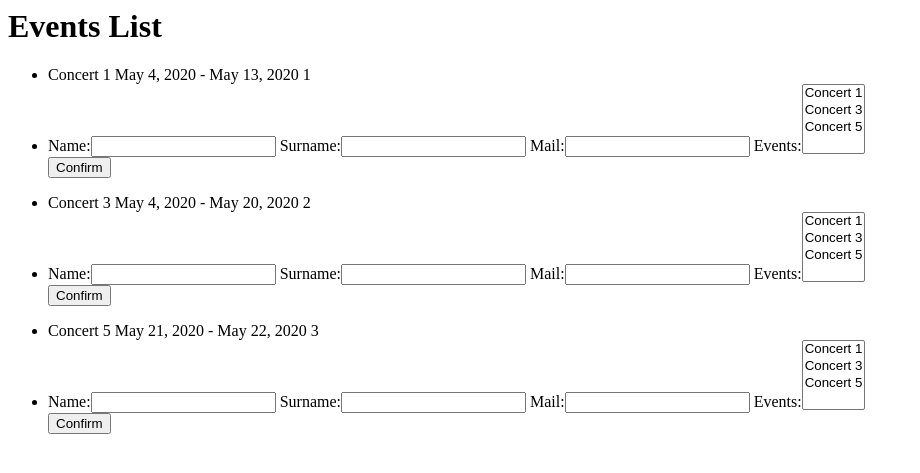
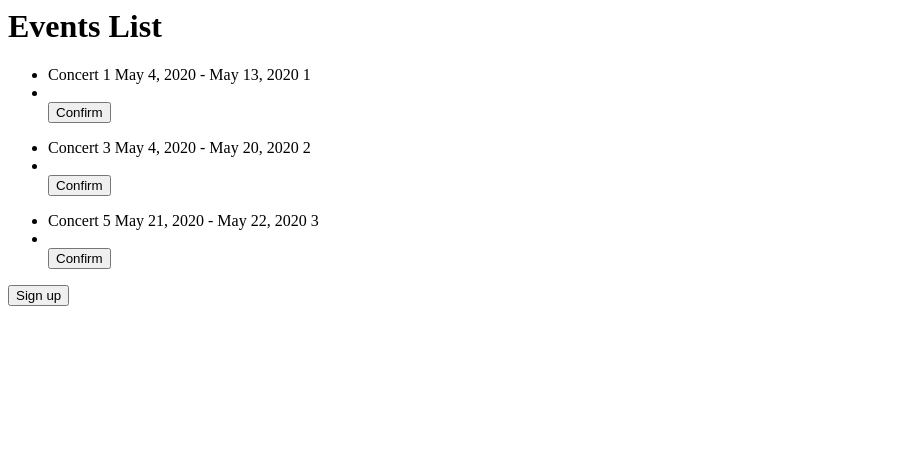
Before and after one commit to faci2000/magicevent, a Django app: template events/templates/events/events_list.html in a window 1280 px wide. Shown: the top 473 px of the page, without its empty margins (0-920 px from the left). Run offline with Django 3.2, Linux system fonts and the light colour scheme; the template is opened without the code that fills it: values that come from a table or form of the project are taken from there, others are empty; data comes from the database, SQL or seed files in the repository.

Commit message:
third commit

```diff
--- a/events/forms.py
+++ b/events/forms.py
@@ -11,10 +11,18 @@
 
 regex = '^\w+([\.-]?\w+)*@\w+([\.-]?\w+)*(\.\w{2,3})+$'
 
+class ResignForm(ModelForm):
+    class Meta:
+        model = Client
+        fields = ['id',]
+
+
 class EventForm(ModelForm):
     class Meta:
         model = Event
         fields =['title','start_date','end_date','thumbnail',]
+
+
 
 
 class ClientForm(ModelForm):
--- a/events/templates/events/events_list.html
+++ b/events/templates/events/events_list.html
@@ -24,6 +24,10 @@
       </li>
     {% endfor %}
   </ul>
+  <form action="resign/" method="delet">
+    {{form}}
+    <input type="submit" value="Sign up">
+  </form>
   {% else %}
     <p>There are no events.</p>
   {% endif %}
--- a/events/views.py
+++ b/events/views.py
@@ -2,7 +2,7 @@
 
 from .models import Event
 from .serializers import EventSerializer,ClientSerializer
-from .forms import ClientForm
+from .forms import ClientForm,ResignForm
 
 from django.shortcuts import render
 from django.views.generic.list import ListView
@@ -18,7 +18,8 @@
 class EventsListView(APIView):
     def get(self,request,*args, **kwargs):
         template_name='events/events_list.html'
-        context ={ 'events':Event.objects.all()}
+        form = ResignForm()
+        context ={ 'events':Event.objects.all(),'form':form}
         return render(request,template_name,context)
     def post(self,request, pk=None, *args, **kwargs):
         form = ClientForm(request.POST)
```
Also changed, not shown: events/templates/events/resign.html (added).
